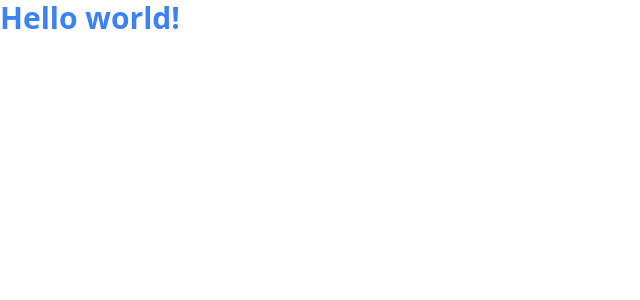
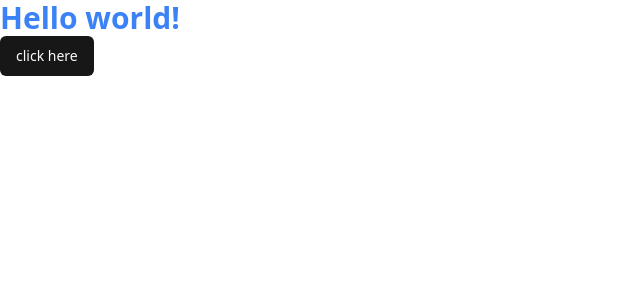
Before and after one commit to fikrialwan/fe-gatherhub, a Nuxt app: page / in a window 1280 px wide. Shown: the top 300 px of the page, without its empty margins (0-640 px from the left). Built offline with nearby package versions, Linux system fonts and the light colour scheme.

Commit message:
chore: setup shadcn-vue

```diff
--- a/assets/css/main.css
+++ b/assets/css/main.css
@@ -1,3 +1,78 @@
 @tailwind base;
 @tailwind components;
 @tailwind utilities;
+
+@layer base {
+  :root {
+    --background: 0 0% 100%;
+    --foreground: 0 0% 3.9%;
+
+    --muted: 0 0% 96.1%;
+    --muted-foreground: 0 0% 45.1%;
+
+    --popover: 0 0% 100%;
+    --popover-foreground: 0 0% 3.9%;
+
+    --card: 0 0% 100%;
+    --card-foreground: 0 0% 3.9%;
+
+    --border: 0 0% 89.8%;
+    --input: 0 0% 89.8%;
+
+    --primary: 0 0% 9%;
+    --primary-foreground: 0 0% 98%;
+
+    --secondary: 0 0% 96.1%;
+    --secondary-foreground: 0 0% 9%;
+
+    --accent: 0 0% 96.1%;
+    --accent-foreground: 0 0% 9%;
+
+    --destructive: 0 84.2% 60.2%;
+    --destructive-foreground: 0 0% 98%;
+
+    --ring: 0 0% 3.9%;
+
+    --radius: 0.5rem;
+  }
+
+  .dark {
+    --background: 0 0% 3.9%;
+    --foreground: 0 0% 98%;
+
+    --muted: 0 0% 14.9%;
+    --muted-foreground: 0 0% 63.9%;
+
+    --popover: 0 0% 3.9%;
+    --popover-foreground: 0 0% 98%;
+
+    --card: 0 0% 3.9%;
+    --card-foreground: 0 0% 98%;
+
+    --border: 0 0% 14.9%;
+    --input: 0 0% 14.9%;
+
+    --primary: 0 0% 98%;
+    --primary-foreground: 0 0% 9%;
+
+    --secondary: 0 0% 14.9%;
+    --secondary-foreground: 0 0% 98%;
+
+    --accent: 0 0% 14.9%;
+    --accent-foreground: 0 0% 98%;
+
+    --destructive: 0 62.8% 30.6%;
+    --destructive-foreground: 0 0% 98%;
+
+    --ring: 0 0% 83.1%;
+  }
+}
+
+@layer base {
+  * {
+    @apply border-border;
+  }
+  body {
+    @apply bg-background text-foreground;
+  }
+}
--- /dev/null
+++ b/components/ui/button/Button.vue
@@ -0,0 +1,26 @@
+<script setup lang="ts">
+import type { HTMLAttributes } from "vue";
+import { Primitive, type PrimitiveProps } from "radix-vue";
+import { type ButtonVariants, buttonVariants } from ".";
+import { cn } from "@/lib/utils";
+
+interface Props extends PrimitiveProps {
+  variant?: ButtonVariants["variant"];
+  size?: ButtonVariants["size"];
+  class?: HTMLAttributes["class"];
+}
+
+const props = withDefaults(defineProps<Props>(), {
+  as: "button",
+});
+</script>
+
+<template>
+  <Primitive
+    :as="as"
+    :as-child="asChild"
+    :class="cn(buttonVariants({ variant, size }), props.class)"
+  >
+    <slot />
+  </Primitive>
+</template>
--- /dev/null
+++ b/components/ui/button/index.ts
@@ -0,0 +1,35 @@
+import { type VariantProps, cva } from 'class-variance-authority'
+
+export { default as Button } from './Button.vue'
+
+export const buttonVariants = cva(
+  'inline-flex items-center justify-center whitespace-nowrap rounded-md text-sm font-medium ring-offset-background transition-colors focus-visible:outline-none focus-visible:ring-2 focus-visible:ring-ring focus-visible:ring-offset-2 disabled:pointer-events-none disabled:opacity-50',
+  {
+    variants: {
+      variant: {
+        default: 'bg-primary text-primary-foreground hover:bg-primary/90',
+        destructive:
+          'bg-destructive text-destructive-foreground hover:bg-destructive/90',
+        outline:
+          'border border-input bg-background hover:bg-accent hover:text-accent-foreground',
+        secondary:
+          'bg-secondary text-secondary-foreground hover:bg-secondary/80',
+        ghost: 'hover:bg-accent hover:text-accent-foreground',
+        link: 'text-primary underline-offset-4 hover:underline',
+      },
+      size: {
+        default: 'h-10 px-4 py-2',
+        xs: 'h-7 rounded px-2',
+        sm: 'h-9 rounded-md px-3',
+        lg: 'h-11 rounded-md px-8',
+        icon: 'h-10 w-10',
+      },
+    },
+    defaultVariants: {
+      variant: 'default',
+      size: 'default',
+    },
+  },
+)
+
+export type ButtonVariants = VariantProps<typeof buttonVariants>
--- /dev/null
+++ b/lib/utils.ts
@@ -0,0 +1,6 @@
+import { type ClassValue, clsx } from 'clsx'
+import { twMerge } from 'tailwind-merge'
+
+export function cn(...inputs: ClassValue[]) {
+  return twMerge(clsx(inputs))
+}
--- a/nuxt.config.ts
+++ b/nuxt.config.ts
@@ -12,4 +12,11 @@
   typescript: {
     typeCheck: true,
   },
+  modules: ["shadcn-nuxt"],
+  components: [
+    {
+      path: "~/components",
+      pathPrefix: false,
+    },
+  ],
 });
--- a/pages/index.vue
+++ b/pages/index.vue
@@ -1,3 +1,8 @@
+<script setup lang="ts">
+import Button from "~/components/ui/button/Button.vue";
+</script>
+
 <template>
   <h1 class="text-3xl font-bold text-blue-500">Hello world!</h1>
+  <Button>click here</Button>
 </template>
--- a/tailwind.config.js
+++ b/tailwind.config.js
@@ -1,3 +1,5 @@
+const animate = require("tailwindcss-animate")
+
 /** @type {import('tailwindcss').Config} */
 module.exports = {
   content: [
@@ -8,8 +10,85 @@
     "./app.vue",
     "./error.vue",
   ],
+  darkMode: ["class"],
+  safelist: ["dark"],
+  prefix: "",
+
   theme: {
-    extend: {},
+    container: {
+      center: true,
+      padding: "2rem",
+      screens: {
+        "2xl": "1400px",
+      },
+    },
+    extend: {
+      colors: {
+        border: "hsl(var(--border))",
+        input: "hsl(var(--input))",
+        ring: "hsl(var(--ring))",
+        background: "hsl(var(--background))",
+        foreground: "hsl(var(--foreground))",
+        primary: {
+          DEFAULT: "hsl(var(--primary))",
+          foreground: "hsl(var(--primary-foreground))",
+        },
+        secondary: {
+          DEFAULT: "hsl(var(--secondary))",
+          foreground: "hsl(var(--secondary-foreground))",
+        },
+        destructive: {
+          DEFAULT: "hsl(var(--destructive))",
+          foreground: "hsl(var(--destructive-foreground))",
+        },
+        muted: {
+          DEFAULT: "hsl(var(--muted))",
+          foreground: "hsl(var(--muted-foreground))",
+        },
+        accent: {
+          DEFAULT: "hsl(var(--accent))",
+          foreground: "hsl(var(--accent-foreground))",
+        },
+        popover: {
+          DEFAULT: "hsl(var(--popover))",
+          foreground: "hsl(var(--popover-foreground))",
+        },
+        card: {
+          DEFAULT: "hsl(var(--card))",
+          foreground: "hsl(var(--card-foreground))",
+        },
+      },
+      borderRadius: {
+        xl: "calc(var(--radius) + 4px)",
+        lg: "var(--radius)",
+        md: "calc(var(--radius) - 2px)",
+        sm: "calc(var(--radius) - 4px)",
+      },
+      keyframes: {
+        "accordion-down": {
+          from: { height: 0 },
+          to: { height: "var(--radix-accordion-content-height)" },
+        },
+        "accordion-up": {
+          from: { height: "var(--radix-accordion-content-height)" },
+          to: { height: 0 },
+        },
+        "collapsible-down": {
+          from: { height: 0 },
+          to: { height: 'var(--radix-collapsible-content-height)' },
+        },
+        "collapsible-up": {
+          from: { height: 'var(--radix-collapsible-content-height)' },
+          to: { height: 0 },
+        },
+      },
+      animation: {
+        "accordion-down": "accordion-down 0.2s ease-out",
+        "accordion-up": "accordion-up 0.2s ease-out",
+        "collapsible-down": "collapsible-down 0.2s ease-in-out",
+        "collapsible-up": "collapsible-up 0.2s ease-in-out",
+      },
+    },
   },
-  plugins: [],
+  plugins: [animate],
 }
--- a/tsconfig.json
+++ b/tsconfig.json
@@ -1,4 +1,8 @@
 {
   // https://nuxt.com/docs/guide/concepts/typescript
-  "extends": "./.nuxt/tsconfig.json"
+  "extends": "./.nuxt/tsconfig.json",
+
+  "compilerOptions": {
+    "moduleResolution": "node"
+  }
 }
```
Also changed, not shown: package.json (+7 -0 lines), .eslintrc.js, components.json (added), 1 other file (tests, documents, lock files or other folders).
